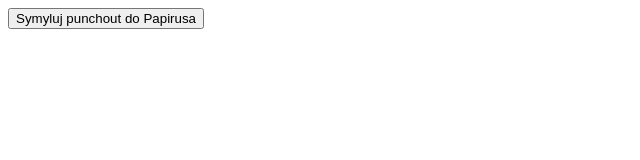
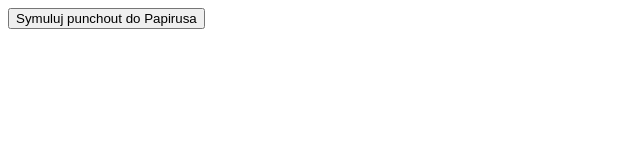
Before and after one commit to marekwrzosowski/punchout, a plain HTML site: page index.html in a window 1280 px wide. Shown: the full height of the page, 0-640 px from the left. Drawn offline with Linux system fonts and the light colour scheme.

Commit message:
Update index.html

```diff
--- a/index.html
+++ b/index.html
@@ -96,7 +96,7 @@
       <input type="hidden" name="uniquename" value="SY_UNAME" />
       <input type="hidden" name="FUNCTION" value="INITIALIZE" />
       <input type="hidden" name="SECURE_AUTH_METHOD" value="POST" />
-  <button type="submit">Symyluj punchout do Papirusa</button>
+  <button type="submit">Symuluj punchout do Papirusa</button>
 </form>
 
 
```
